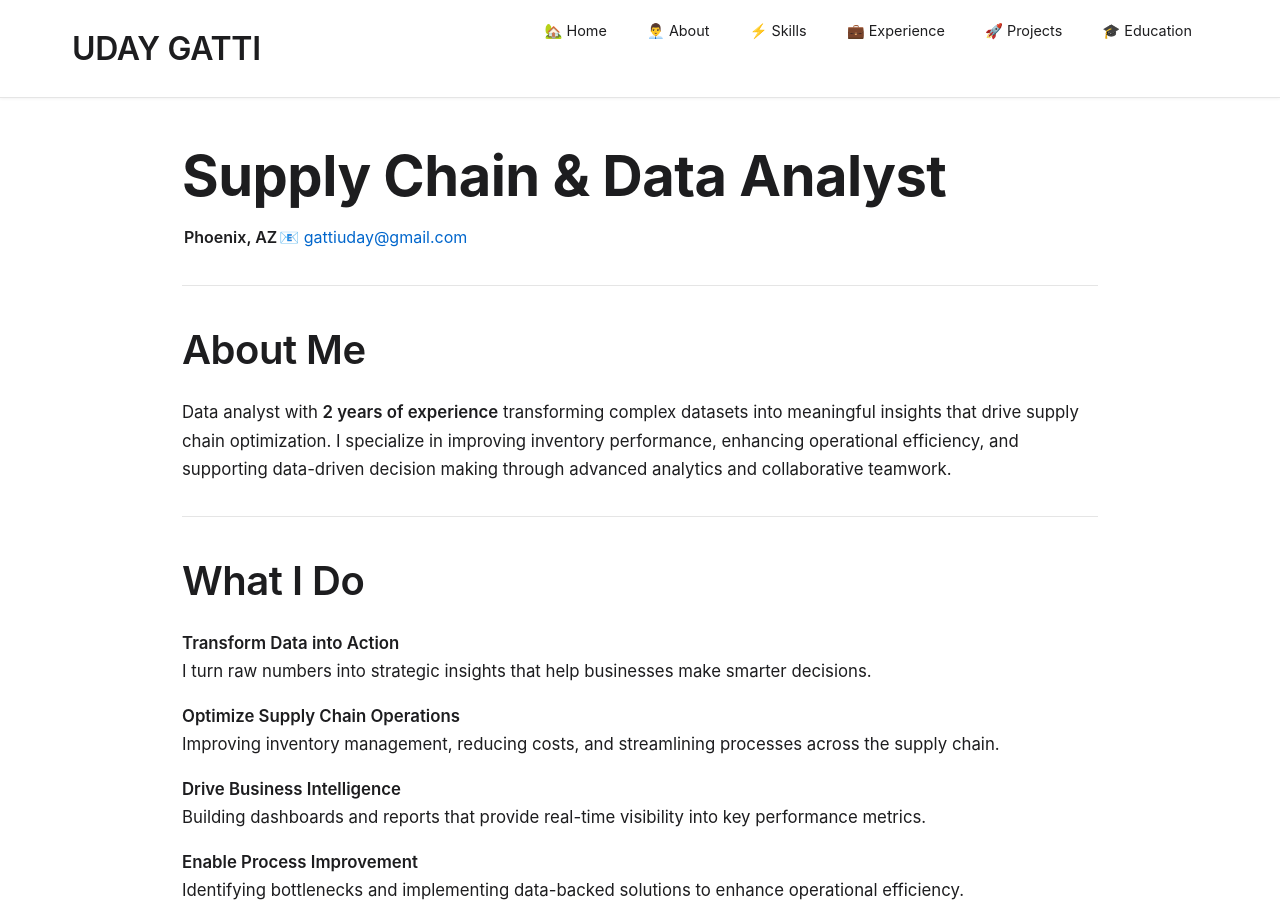
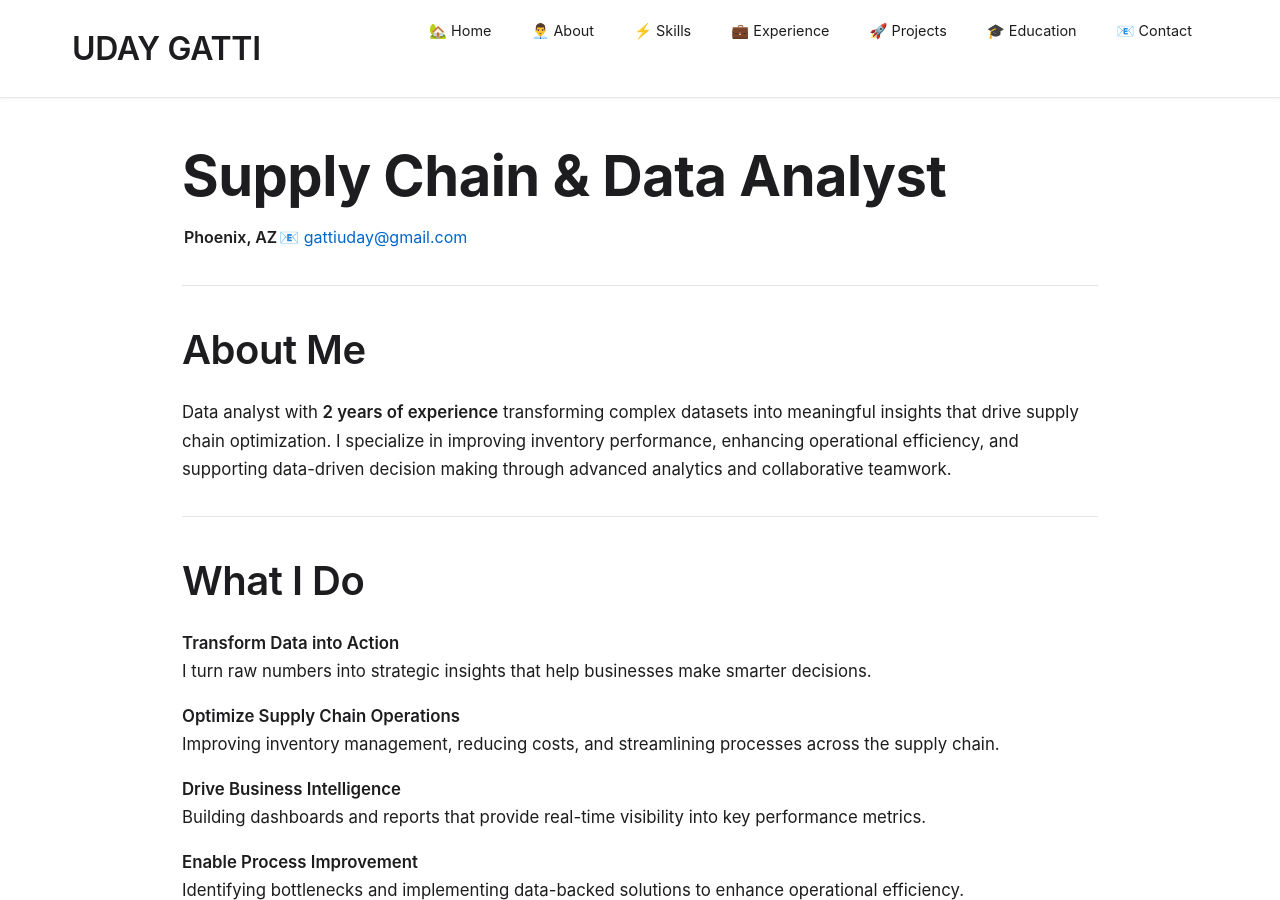
Before and after one commit to gattiuday/portfolio, a Jekyll site: the page built from index.md, in a window 1280 px wide and 900 px high. Built offline with Jekyll 4.4.1, drawn with Linux system fonts in a browser that asks for light colours.

Commit message:
Add Contact button to navigation bar

```diff
--- a/_layouts/default.html
+++ b/_layouts/default.html
@@ -332,6 +332,7 @@
           <li><a href="{{ '/experience' | relative_url }}">💼 Experience</a></li>
           <li><a href="{{ '/projects' | relative_url }}">🚀 Projects</a></li>
           <li><a href="{{ '/education' | relative_url }}">🎓 Education</a></li>
+                          <li><a href="#contact">📧 Contact</a></li>
         </ul>
       </nav>
     </div>
```
